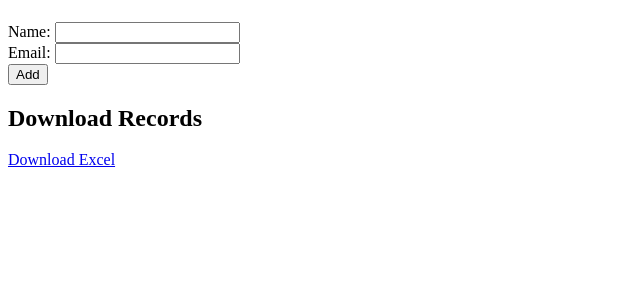
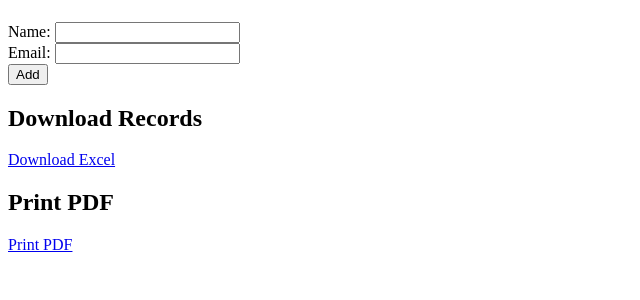
Before and after one commit to Prithsray/Project, a Flask app: page /crud in a window 1280 px wide. Shown: the part 200-500 px from the top of the page, without its empty margins (0-640 px from the left). Run offline with Flask 3, Linux system fonts and the light colour scheme; data that the repository does not hold is empty; some libraries are stand-ins or nearby versions.

Commit message:
crud complete

```diff
--- a/app.py
+++ b/app.py
@@ -17,6 +17,14 @@ from transformers import BertTokenizer, BertForSequenceClassification
 from flask import Flask, render_template, request
 from flask_mysqldb import MySQL
 from flask import Flask, render_template, request, redirect, url_for, Response
+from reportlab.lib.pagesizes import letter
+from reportlab.platypus import SimpleDocTemplate, Table, TableStyle,Image
+from flask import Flask, render_template, request, redirect, url_for, Response
+import os
+from reportlab.lib.pagesizes import letter
+from reportlab.platypus import SimpleDocTemplate, Table, TableStyle, Image, PageTemplate, Frame, Paragraph
+from reportlab.lib.units import inch
+from reportlab.lib.styles import getSampleStyleSheet
 
 
 app = Flask(__name__)
@@ -217,7 +225,6 @@ def analyze_text():
 
 #CRUD
 
-
 app.config['MYSQL_HOST'] = 'localhost'
 app.config['MYSQL_USER'] = 'root'
 app.config['MYSQL_PASSWORD'] = ''
@@ -280,35 +287,73 @@ def download_excel():
     # Create a pandas DataFrame from the data
     df = pd.DataFrame(data, columns=['ID', 'Name', 'Email'])
 
-    # Create an Excel writer object
-    writer = pd.ExcelWriter('records.xlsx', engine='xlsxwriter')
-    df.to_excel(writer, sheet_name='Sheet1', index=False)
+    # Create an in-memory Excel file
+    excel_buffer = io.BytesIO()
+    with pd.ExcelWriter(excel_buffer, engine='xlsxwriter') as writer:
+        df.to_excel(writer, sheet_name='Sheet1', index=False)
 
-    # Save the Excel file
-    writer.save()
+    excel_buffer.seek(0)
 
     # Serve the Excel file as a download
-    with open('records.xlsx', 'rb') as excel_file:
-        excel_data = excel_file.read()
-
-    response = Response(excel_data, content_type='application/vnd.openxmlformats-officedocument.spreadsheetml.sheet')
+    response = Response(excel_buffer.read(), content_type='application/vnd.openxmlformats-officedocument.spreadsheetml.sheet')
     response.headers["Content-Disposition"] = "attachment; filename=records.xlsx"
 
     return response
 
 
+@app.route('/print_pdf')
+def print_pdf():
+    # Retrieve records from the database
+    cur = mysql.connection.cursor()
+    cur.execute('SELECT * FROM your_table')
+    data = cur.fetchall()
+    cur.close()
 
+    # Create a list to store the data for the PDF table
+    pdf_data = [['ID', 'Name', 'Email']]  # Header row
+    pdf_data.extend(data)  # Data rows
 
+    # Create a PDF file
+    pdf_buffer = io.BytesIO()
+    doc = SimpleDocTemplate(pdf_buffer, pagesize=letter)
+    elements = []
 
+#create logo
 
+    logo_path = os.path.join(app.root_path, 'static/logo.png')
+    logo = Image(logo_path, width=100, height=100)
+    elements.append(logo)
 
+ # Add a heading line
+    styles = getSampleStyleSheet()
+    heading_text = "Records"  # Replace with your desired heading text
+    heading = Paragraph(heading_text, styles['Title'])
+    elements.append(heading)
 
+    # Create a PDF table
+    pdf_table = Table(pdf_data)
+    pdf_table.setStyle(TableStyle([
+        ('BACKGROUND', (0, 0), (-1, 0), (0.8, 0.8, 0.8)),  # Header row background color
+        ('ALIGN', (0, 0), (-1, -1), 'LEFT'),  # left-align all cells
+        ('TEXTCOLOR', (0, 0), (-1, 0), (1, 1, 1)),  # Header text color
+        ('FONTNAME', (0, 0), (-1, 0), 'Helvetica-Bold'),  # Header font
+        ('BOTTOMPADDING', (0, 0), (-1, 0), 12),  # Header padding
+        ('BACKGROUND', (0, 1), (-1, -1), (0.95, 0.95, 0.95)),  # Data row background color
+        ('GRID', (0, 0), (-1, -1), 1, (0, 0, 0)),  # Table grid
+        ('FONTNAME', (0, 1), (-1, -1), 'Helvetica'),  # Data font
+        ('FONT_SIZE', (0, 1), (-1, -1), 12),  # Data font size
+    ]))
 
+    elements.append(pdf_table)
+    doc.build(elements)
 
+    pdf_buffer.seek(0)
 
+    # Serve the PDF file as a download
+    response = Response(pdf_buffer.read(), content_type='application/pdf')
+    response.headers["Content-Disposition"] = "inline; filename=records.pdf"
 
-
-
+    return response
 
 
 if __name__ == '__main__':
--- a/templates/Basic_crud.html
+++ b/templates/Basic_crud.html
@@ -39,6 +39,8 @@
     <h2>Download Records</h2>
     <a href="{{ url_for('download_excel') }}" class="btn btn-primary">Download Excel</a>
 
+    <h2>Print PDF</h2>
+    <a href="{{ url_for('print_pdf') }}" class="btn btn-primary">Print PDF</a>
 
 </body>
 </html>
```
Also changed, not shown: static/logo.png (added), 1 other file.
